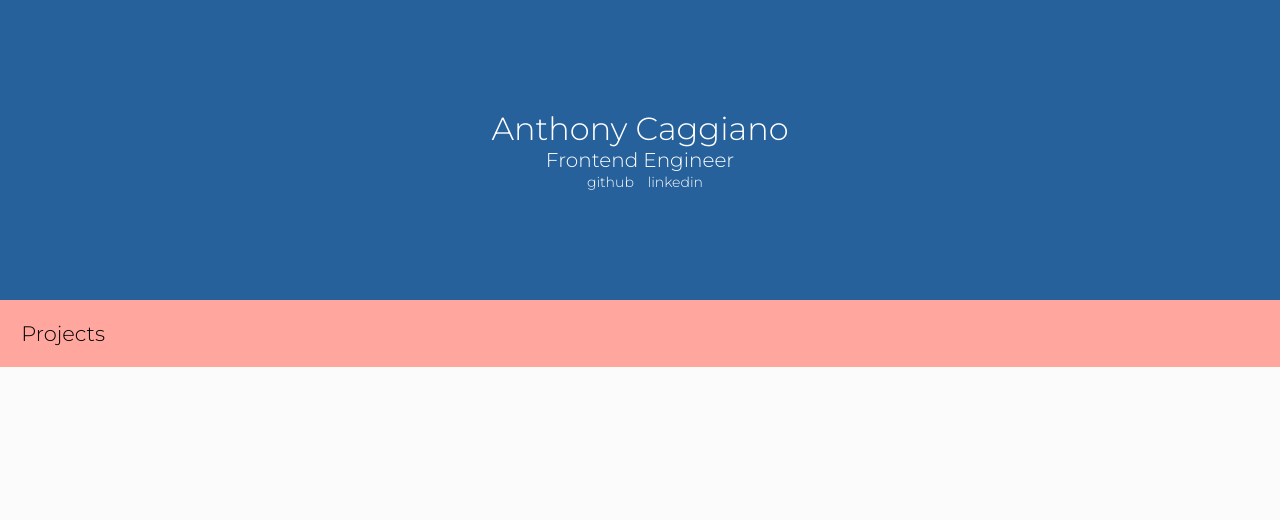
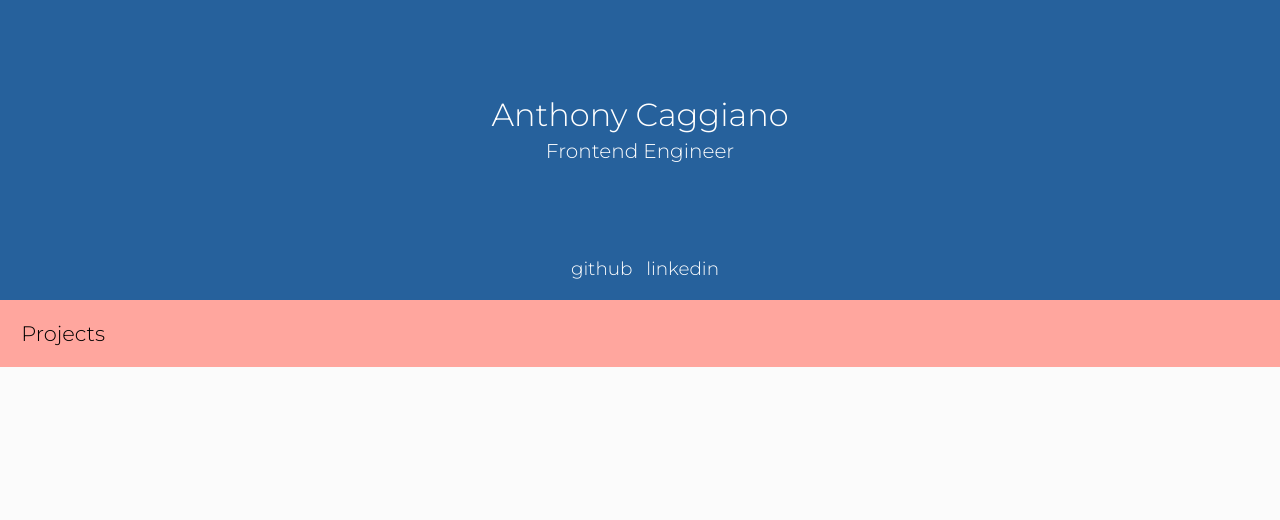
Before and after one commit to acaggiano/portfolio, a Django app: page / in a window 1280 px wide. Shown: the part 60-580 px from the top of the page. Run offline with Django 3.2, Linux system fonts and the light colour scheme; data that the repository does not hold is empty.

Commit message:
adjust header spacing

```diff
--- a/portfolio/static/portfolio/css/main.css
+++ b/portfolio/static/portfolio/css/main.css
@@ -69,11 +69,13 @@ header {
 }
 
 header h1 {
+    margin-top: auto;
     text-align: center;
     font-size: 2rem;
 }
 
 header h3 {
+    margin-top: 5px;
     text-align: center;
     font-size: 1.25rem;
 }
@@ -84,17 +86,25 @@ header h3 {
 }
 
 #socials {
+    margin-top: auto;
+    margin-bottom: 20px;
     list-style: none;
     text-align: center;
 }
 
 #socials li {
+    font-size: 1.15rem;
     display: inline-block;
     margin-left: 10px;
     font-family: "Montserrat", sans-serif;
 }
 
-#socials li a:link{
+#socials li a{
+    color: var(--light-text);
+    text-decoration: none;
+}
+
+#socials li a:visited{
     color: var(--light-text);
     text-decoration: none;
 }
@@ -102,11 +112,6 @@ header h3 {
 #socials li a:hover{
     color: var(--accent-color);
     text-decoration: underline;
-}
-
-#socials li a:visited{
-    color: var(--light-text);
-    text-decoration: none;
 }
 
 .banner {
```
